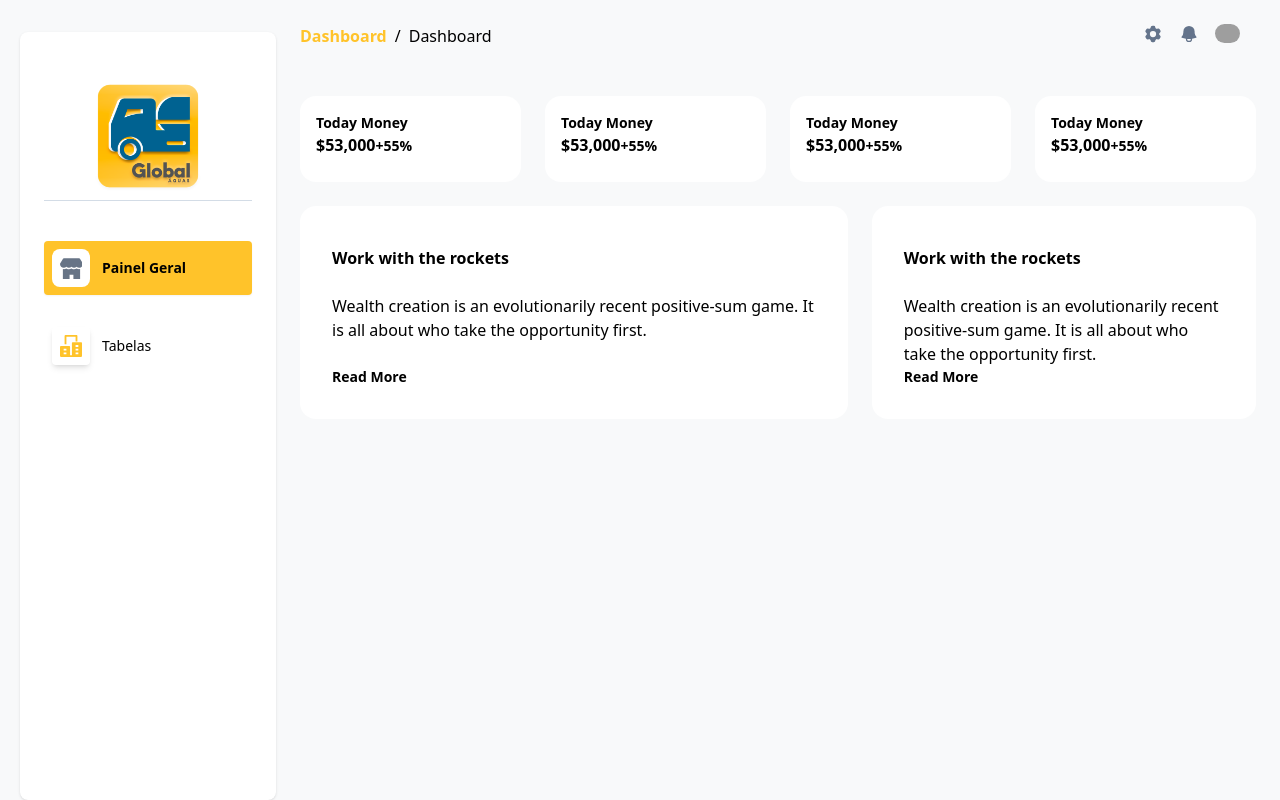
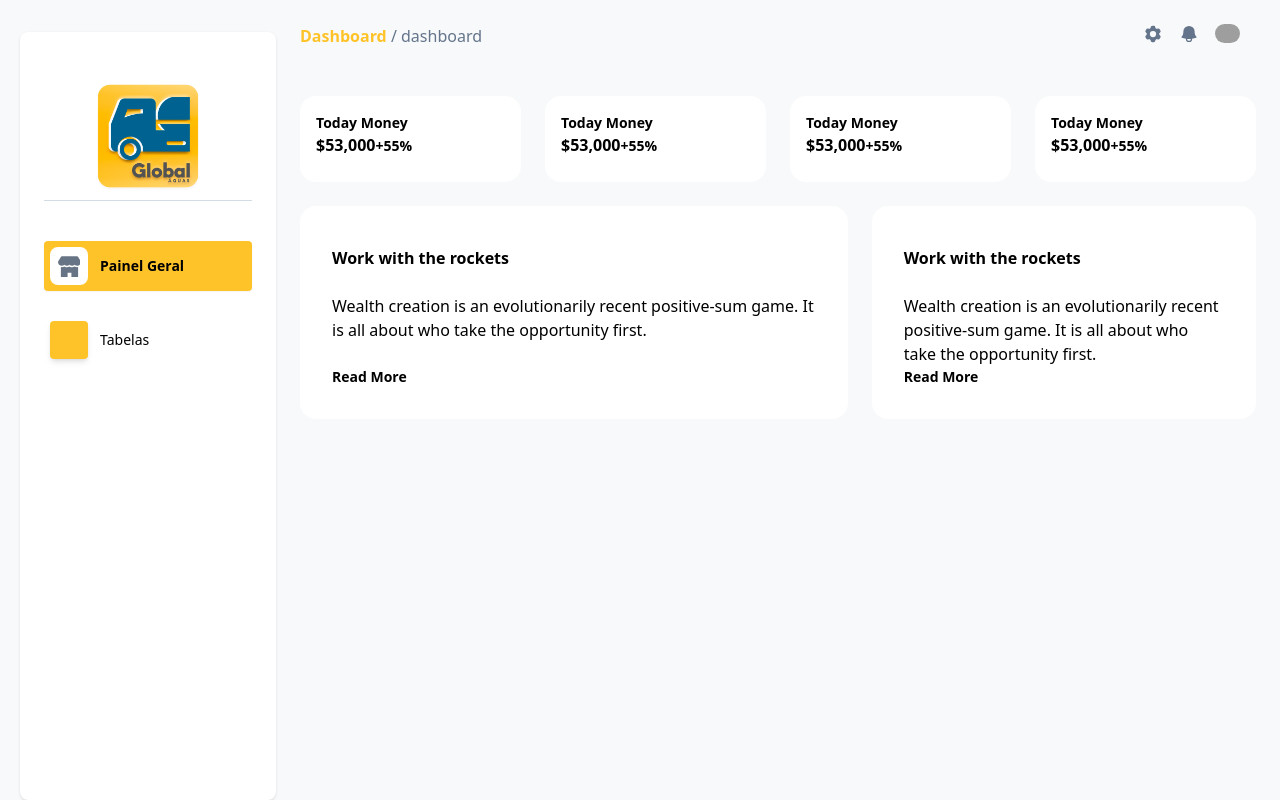
Before and after one commit to Bl4ck-Machine/global-aguas, a Next.js app: page /dashboard in a window 1280 px wide. Built offline with nearby package versions, Linux system fonts and the light colour scheme; grey boxes are pictures that could not be loaded.

Commit message:
sidebar and navbar link done

```diff
--- a/src/app/dashboard/components/navbar/Navbar.tsx
+++ b/src/app/dashboard/components/navbar/Navbar.tsx
@@ -1,18 +1,27 @@
+"use client"
+
 import Image from "next/image";
 import React from "react";
 
 import definitionIcon from "../icons/config.svg";
 import notificationIcon from "../icons/notification.svg";
+import { usePathname } from "next/navigation";
+
 
 export default function Navbar() {
+
+  const router = usePathname()
+
   return (
     <>
       <div className="flex flex-row">
         <div className="flex-1">
           <div>
             <span className="text-orange-primary font-bold">Dashboard</span>
-            <span className="pr-2 pl-2 font-thin">/</span>
-            <span className="font-thin">Dashboard</span>
+            {/* <span className="pr-2 pl-2 font-thin">/</span> */}
+            <span className="font-thin text-gray-primary-2"> {
+              router.replaceAll("/", " / ")
+            }</span>
           </div>
         </div>
         <div className="pr-4">
@@ -42,11 +51,9 @@ export default function Navbar() {
             width={25}
             alt="Follow us on Twitter"
             className="flex-none rounded-full bg-gray-50"
-            style={{objectFit: "contain"}}
+            style={{ objectFit: "contain" }}
             priority
-
           />
-
         </div>
       </div>
     </>
--- a/src/app/dashboard/components/sidebar/Sidebar.tsx
+++ b/src/app/dashboard/components/sidebar/Sidebar.tsx
@@ -1,16 +1,24 @@
-import Image from 'next/image'
-import React from 'react'
+"use client";
+
+import Image from "next/image";
+import React from "react";
 
 import dashboardIcon from "../../../../../public/images/sidebar-icons-svg/dashboard.svg";
 
 import tableIcon from "../../../../../public/images/sidebar-icons-svg/tables.svg";
 
 import img from "../../../../../public/images/GLOBAL-ÁGUAS-LOGO.png";
+import { Router } from "next/router";
+import Link from "next/link";
+import { usePathname } from "next/navigation";
 
 export default function Sidebar() {
+  const path = usePathname();
+
+  const p = path.split("/")[path.split("/").length - 1];
+
   return (
     <>
-
       <aside className="w-64 bg-zinc-100 text-zinc-800 p-6 bg-white ml-5 mt-8 rounded-lg shadow">
         <div className="h1 mt-4 mb-10">
           <div className="flex flex-col justify-center items-center">
@@ -27,7 +35,12 @@ export default function Sidebar() {
         </div>
 
         <nav className="space-y-6 ">
-            <li className="flex items-center gap-3 text-sm font-bold text-zinc-280 rounded shadow-sm bg-orange-primary p-2 cursor-pointer">
+          {p == "dashboard" ? (
+            <>
+              <Link
+                href={"dashboard"}
+                className="flex items-center gap-3 text-sm font-bold text-zinc-280 rounded shadow-sm bg-orange-primary p-1.5 transition ease-in-out delay-100"
+              >
                 <Image
                   priority
                   src={dashboardIcon}
@@ -37,21 +50,64 @@ export default function Sidebar() {
                   className="p-2 bg-white rounded-lg"
                 />
                 Painel Geral
-            </li>
-            <li className="flex items-center gap-3 text-sm font-thin text-zinc-280 p-2 cursor-pointer">
+              </Link>
+            </>
+          ) : (
+            <>
+              <Link
+                className="flex items-center gap-3 text-sm font-thin text-zinc-280 p-1.5 cursor-pointer transition ease-in-out delay-100"
+                href={"dashboard"}
+              >
+                <Image
+                  priority
+                  src={dashboardIcon}
+                  height={38}
+                  width={38}
+                  alt="Follow us on Twitter"
+                  className="p-2 rounded bg-orange-primary shadow-md"
+                />
+                Painel Geral
+              </Link>
+            </>
+          )}
+
+          {p == "tables" ? (
+            <>
+              <Link
+                className="flex items-center gap-3 text-sm font-bold text-zinc-280 rounded shadow-sm bg-orange-primary p-1.5 transition ease-in-out delay-100"
+                href={"dashboard/tables"}
+              >
                 <Image
                   priority
                   src={tableIcon}
                   height={38}
                   width={38}
                   alt="Follow us on Twitter"
-                className="p-2 rounded shadow-md"
+                  className="p-2 bg-white rounded shadow-md"
                 />
                 Tabelas
-            </li>
+              </Link>
+            </>
+          ) : (
+            <>
+              <Link
+                className="flex items-center gap-3 text-sm font-thin text-zinc-280 p-1.5 cursor-pointer transition ease-in-out delay-100"
+                href={"dashboard/tables"}
+              >
+                <Image
+                  priority
+                  src={tableIcon}
+                  height={38}
+                  width={38}
+                  alt="Follow us on Twitter"
+                  className="p-2 bg-orange-primary rounded shadow-md"
+                />
+                Tabelas
+              </Link>
+            </>
+          )}
         </nav>
       </aside>
-
     </>
-  )
+  );
 }
```
Lines whose indentation alone changed are shown as unchanged.
